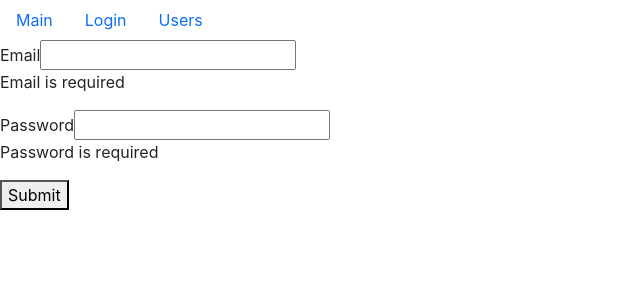
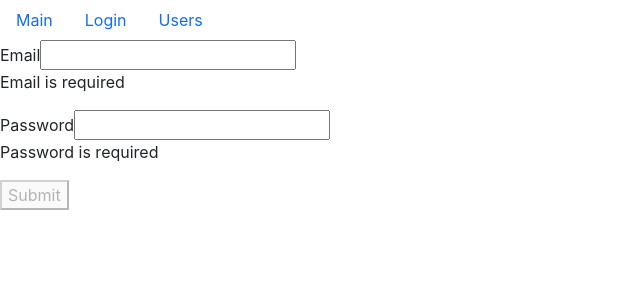
Before and after one commit to Kettengeschwindigkeit/Junior-Frontend-Developer-Profession-React-Module-CP-Fast-Company, a React (Create React App) app: page /login in a window 1280 px wide. Shown: the top 300 px of the page, without its empty margins (0-640 px from the left). Built offline with nearby package versions, Linux system fonts and the light colour scheme.

Commit message:
9. Forms. Part I. Disable submit button

```diff
--- a/src/app/layouts/login.jsx
+++ b/src/app/layouts/login.jsx
@@ -49,6 +49,8 @@ const Login = () => {
         return Object.keys(errors).length === 0;
     };
 
+    const isValid = Object.keys(errors).length === 0;
+
     const handleSubmit = (e) => {
         e.preventDefault();
         const isValid = validate();
@@ -60,7 +62,7 @@ const Login = () => {
         <form onSubmit={handleSubmit}>
             <TextField label="Email" name="email" value={data.email} onChange={handleChange} error={errors.email} />
             <TextField label="Password" type="password" name="password" value={data.password} onChange={handleChange} error={errors.password} />
-            <button type="submit">Submit</button>
+            <button type="submit" disabled={!isValid}>Submit</button>
         </form>
     );
 };
```
